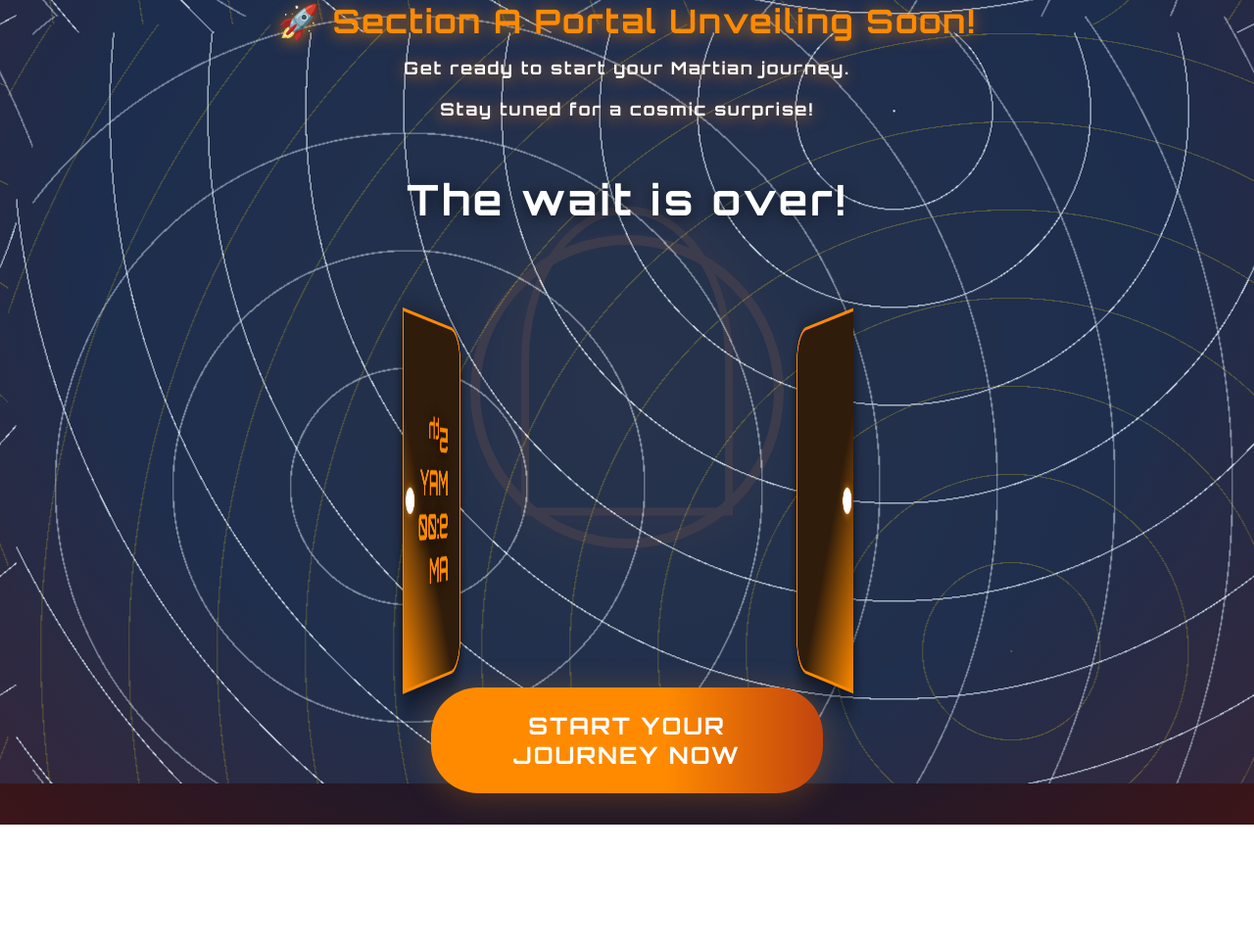
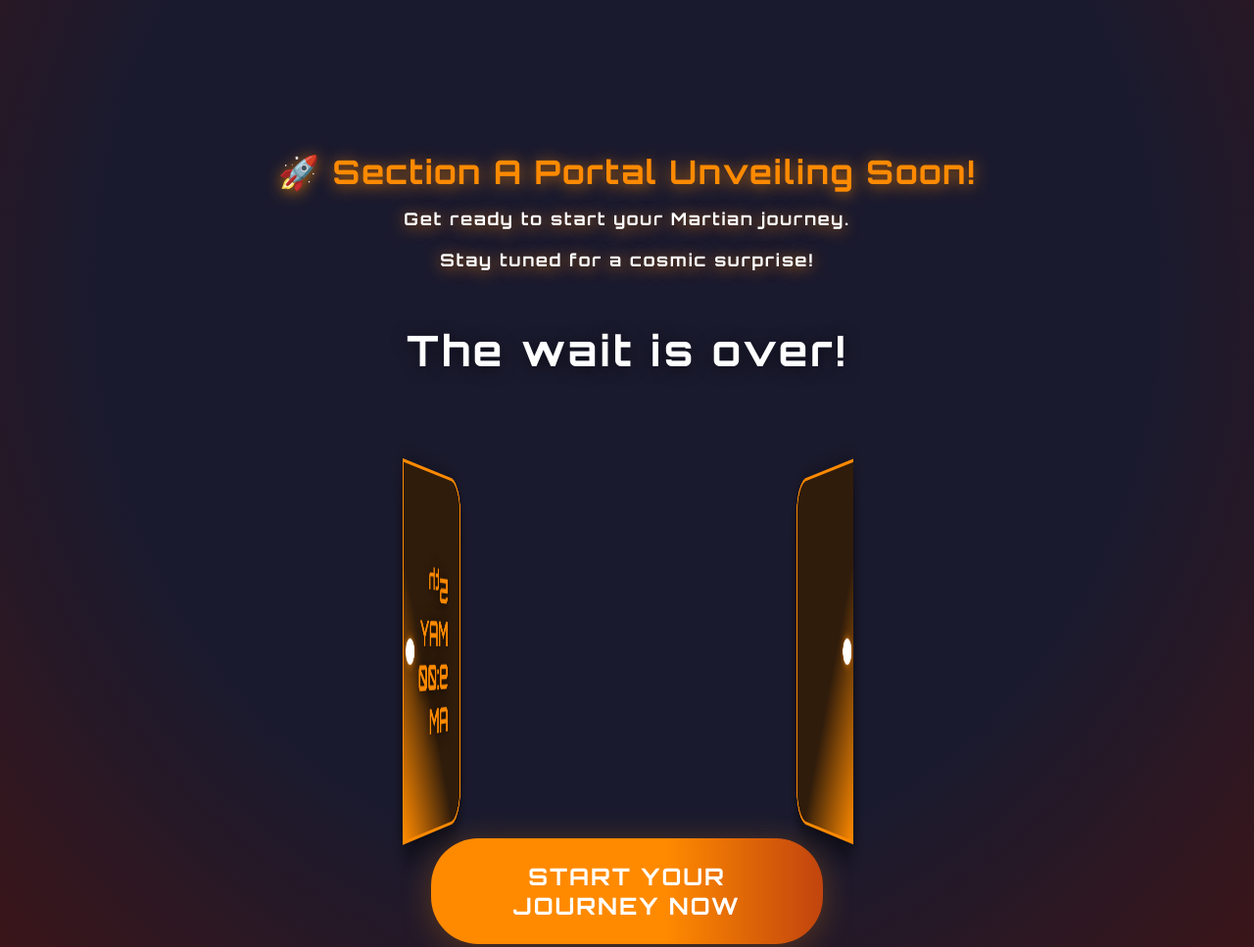
Before and after one commit to NOXarche/SURPRISE-COUNTDOWN, a plain HTML site: page index.html in a window 1280 px wide. Shown: the top 967 px of the page at 98% size. Before the commit the page ends 842 px from the top, so only its background shows below. Drawn offline with Linux system fonts and the light colour scheme.

Commit message:
Update index.html

```diff
--- a/index.html
+++ b/index.html
@@ -8,10 +8,9 @@
   <link rel="stylesheet" href="countdown.css"/>
 </head>
 <body>
-  <div class="stars-bg"></div>
-  <div class="doraemon-bg">
-    <div class="time-door"></div>
-    <div class="pocket-circle"></div>
+  <div class="night-sky-bg">
+    <canvas id="starCanvas"></canvas>
+    <div class="mars-horizon"></div>
   </div>
   <div class="teaser">
     <span>🚀 <b>Section A Portal</b> Unveiling Soon!</span><br>
@@ -44,9 +43,6 @@
     </div>
   </div>
 
-  <!-- Fireworks Canvas -->
-  <canvas id="fireworks"></canvas>
-
   <script src="countdown.js"></script>
 </body>
 </html>
```
